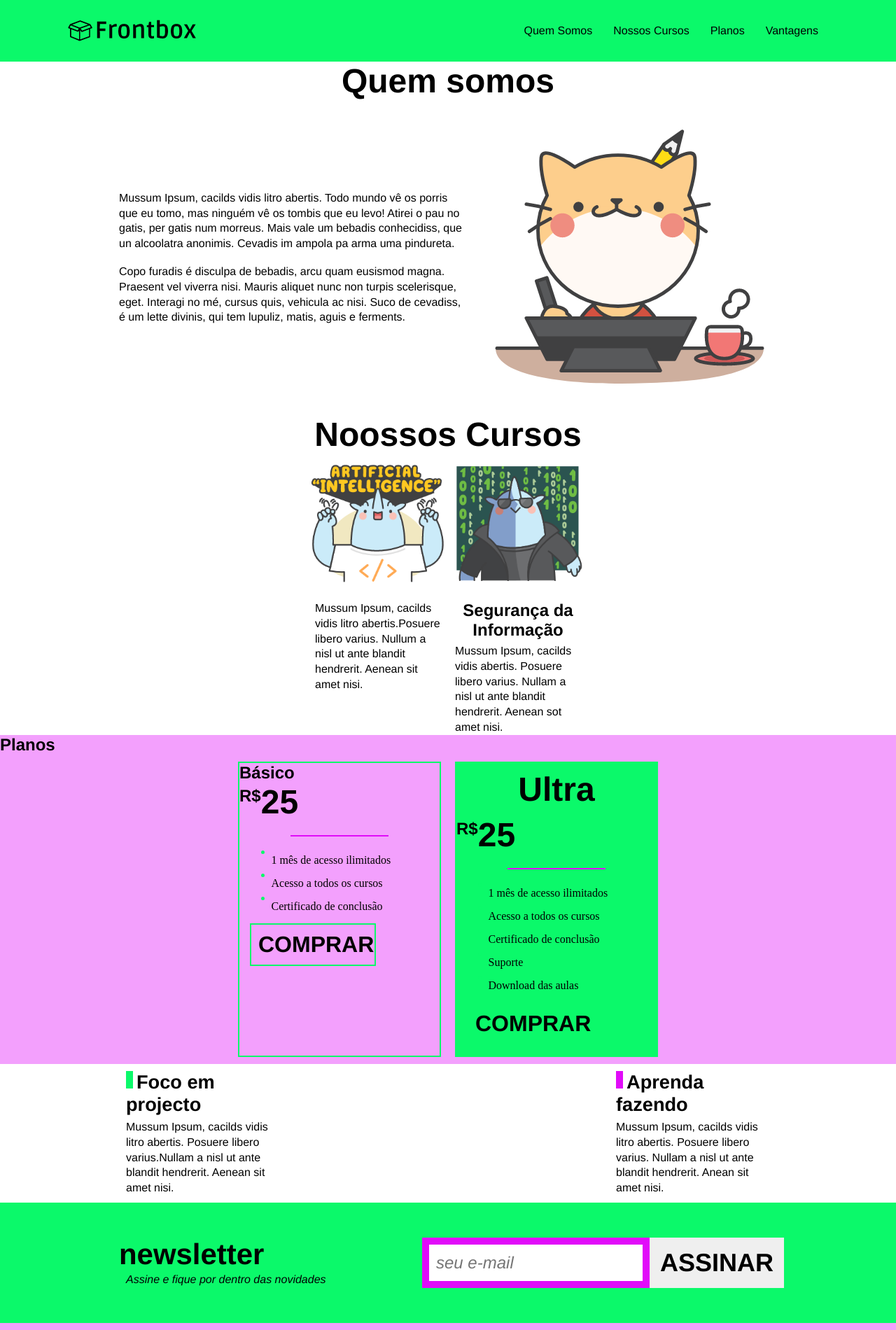
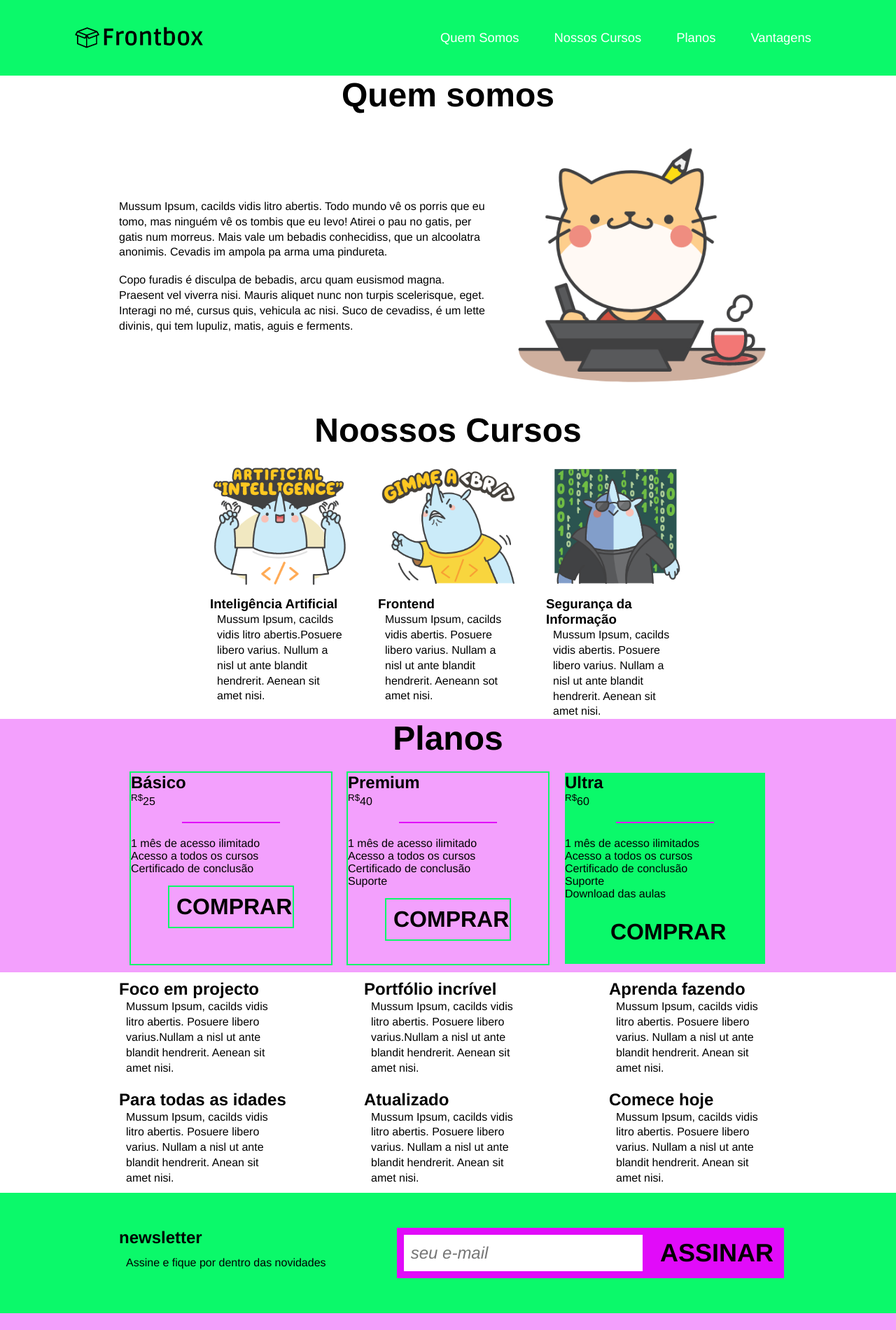
Before and after one commit to Muntinho/Unitel_Code_11, a plain HTML site: page index.html in a window 1280 px wide. Shown: the top 1900 px of the page at 70% size. Drawn offline with Linux system fonts and the light colour scheme.

Commit message:
Projecto Terminado

```diff
--- a/estilo.css
+++ b/estilo.css
@@ -1,10 +1,10 @@
 *{
     box-sizing: border-box;
+    margin: 0;
     padding: 0;
-    margin: 0;
 }
 :root{
-    --tipo-letra: "Nunito", Helvetica, arial, sans-sarif;
+    --tipo-letra: "Nunito",Helvetica, arial,sans-sarif;
     --verde-escuro: #049A40;
     --verde-claro: #0BF96A;
     --rosa-escuro: #E10BF9;
@@ -24,75 +24,21 @@ a{
     background-color: var(--verde-claro);
 }
 .menu{
-    display:flex;
+    display: flex;
     justify-content: space-between;
-    padding: 1.5rem 6rem;
+    align-items: center;
+    flex-wrap: wrap;
 }
 .menu_logo{
+margin: 10px;
+}
+.nav_lista{
     display: flex;
-    align-items: center;
+    list-style: none;
+    flex-wrap: wrap;
 }
-.menu_logo h1{
-    color: #fff;
-}
-.nav{
-    display: flex;
-    align-items: center;
-}
-.nav .nav_lista{
-    display: flex;
-    justify-content: center;
-    list-style: none;
-}
-.nav-item{
-    margin: 0 15px;
-}
-.nav-link{
-    text-decoration: none;
-    font-size: 1.15rem;
-    color: #fff;
-    font-weight: 400;
-}
-.mobile-menu-icon{
-    display: none;
-}
-.mobile-menu{
-    display:none;
-}
-@media screen and (max-width: 730px;) {
-    .nav-bar {
-        padding: 1.5rem 4rem;
-    }
-    .nav-item {
-        display: none;
-    }
-    .login-button {
-        display: none;
-    }
-    .mobile-menu-icon {
-        display: block;
-    }
-    .mobile-menu-icon button {
-        background-color: transparent;
-        border: none;
-        cursor: pointer;
-    }
-    .mobile-menu ul {
-        display: flex;
-        flex-direction: column;
-        text-align: center;
-        padding-bottom: 1rem;
-    }
-    .mobile-menu .nav-item{
-        display: block;
-        padding-top: 1.2rem;
-    }
-    .mobile-menu .login-button{
-        width: 100%;
-    }
-    .open {
-        display: block;
-    }
+.nav_link{
+    padding: 20px 10px;
 }
 .intro{
     font-weight: bold;
@@ -108,14 +54,15 @@ hr{
     width: 140px;
     margin: 20px auto;
 }
+/* quem somos */
 p{
-    line-height: 21.82px;
+    line-height: 21.82px;/* espaçamento entre paragrafo*/
     padding: 0 10px;
 }
 .sessao_titulo{
     text-align: center;
     font-size: 3rem;
-    margin: 0 auto;
+    margin-bottom: 10px;
 }
 .somos{
     max-width: 960px;
@@ -127,26 +74,37 @@ p{
     align-items: center;
 }
 .somos_texto{
+    flex: 6 1 160px;
+}
+.somos_imagem{
     flex: 1 1 350px;
 }
+
 img{
     display: block;
-    max-width: 100%;
+    max-width:100%;
 }
+
+/* Nossos cursos */
+
 .curso_corpo{
     display: flex;
     flex-wrap: wrap;
     justify-content: center;
 }
+
 .curso{
     width: 200px;
-    margin: 0px;
+    margin: 0 20px;
 }
 .curso_titulo{
     font-size: 1.5rem;
     text-align: center;
-    margin: 10px 0 5px;
+    margin: 10px 0 5px 0;
 }
+
+/* Planos */
+
 .planos_corpo{
     max-width: 960px;
     margin: 0 auto;
@@ -154,6 +112,7 @@ img{
     justify-content: center;
     flex-wrap: wrap;
 }
+
 ul{
     list-style: none;
 }
@@ -165,35 +124,41 @@ ul{
     margin: 10px;
     border: 2px solid var(--verde-claro);
 }
-.plano__titulo{
+.plano_titulo{
     font-size: 3rem;
     font-weight: bold;
     text-align: center;
     margin: 10px auto;
 }
-.plano__preco{
+
+.plano_preco{
     font-size: 3rem;
+    font-weight: bold;
     text-align: center;
-    font-weight: bold;
 }
-.plano__preco sup{
+
+.plano_preco sup{
     font-size: 1.5rem;
     top: -20px;
 }
+
 .plano_divisor{
     background-color: var(--verde-claro);
     width: 20px;
     margin: 5px auto;
 }
-.plano-lista{
+
+.plano_lista{
     max-width: 195px;
     margin: 0 auto;
 }
-.plano-lista__item{
+
+.plano-lista_item{
     margin: 10px 0;
     font-family: italic;
 }
-.plano-lista__item::before{
+
+.plano-lista_item::before{
     content: "";
     display: flex;
     width: 5px;
@@ -207,15 +172,20 @@ ul{
     max-width: 180px;
     font-size: 2rem;
     font-weight: bold;
-    margin: 15px;
+    margin: 15px auto;
     padding: 10px;
     text-align: center;
     text-transform: uppercase;
     border: 2px solid var(--verde-claro);
 }
-.plano:last-child{
+.plano:last-child {
     background-color: var(--verde-claro);
+
+    border: 2px solid var(--rosa-claro);
 }
+
+/* vantagens */
+
 .vantagens{
     max-width: 960px;
     margin: 0 auto;
@@ -223,34 +193,42 @@ ul{
     flex-wrap: wrap;
     justify-content: space-between;
 }
+
 .vantagem{
     max-width: 240px;
     margin: 10px;
 }
-.vantagem__titulo{
+
+.vantagem_titulo{
     font-size: 1.7rem;
     margin-bottom: 5px;
     margin-left: 10px;
 }
-.vantagem__titulo::before{
+
+.vantagem_titulo::before{
     content: "";
     display: inline-block;
     width: 10px;
     height: 25px;
     margin-right: 5px;
 }
-.vantagem:nth-of-type(3n+1) .vantagem__titulo::before{
+
+.vantagem:nth-of-type(3n+1) .vantagem_titulo::before{
     background-color: var(--verde-claro);
 }
-.vantagem:nth-of-type(3n+2) .vantagem__titulo::before{
+.vantagem:nth-of-type(3n+2) .vantagem_titulo::before{
     background-color: var(--rosa-escuro);
 }
-.vantagem:nth-of-type(3n+3) .vantagem__titulo::before{
+.vantagem:nth-of-type(3n+3) .vantagem_titulo::before{
     background-color: var(--verde-escuro);
 }
+
+/* newsletter */
+
 .newsletter{
     background-color: var(--verde-claro);
 }
+
 .newsletter-container{
     max-width: 960px;
     margin: 0 auto;
@@ -258,29 +236,33 @@ ul{
     display: flex;
     flex-wrap: wrap;
 }
+
 .newsletter-info{
     padding-left: 10px;
     flex: 1 1 260px;
     flex-wrap: wrap;
-         display: flex;
+    display: flex;
 }
+
 .newsletter-form{
-    padding: 2 1 260px;
+    flex: 2 1 260px;
     display: flex;
-    flex-wrap: bold;
+    flex-wrap: wrap;
 }
-.newsletter-info__titulo{
+
+.newsletter-info_titulo{
     font-size: 2.62rem;
     font-weight: bold;
 }
-.newsletter-info__descricao{
+
+.newsletter-info_descricao{
     font-style: italic;
 }
 .newsletter-form_input{
     flex: 3 1 260px;
     font-size: 1.5rem;
     width: 325px;
-    color: black;
+    color: block;
     font-style: italic;
     font-family: var(--tipo-letra);
     border: 10px solid var(--rosa-escuro);
@@ -288,24 +270,106 @@ ul{
     margin: 0;
     border-radius: 0px;
 }
+
 .newsletter-form_submit{
     width: 192px;
     font-family: var(--tipo-letra);
     font-size: 2.25rem;
     font-weight: bold;
     text-transform: uppercase;
-    color: black;
+    background: var(--rosa-escuro);
+    color: var(--preto);
     cursor: pointer;
     border: none;
     padding: 15px;
 }
+/* footer */
+
 .footer{
     background-color: var(--rosa-claro);
     display: flex;
     justify-content: space-around;
-    padding: 55px calc( (100% - 960px)/2);
+    padding: 55px calc((100% - 960px)/2);
 }
-.footer__copyright, .footer__logo{
+.footer_copyright, .footer_logo{
     padding-left: 10px;
     padding-right: 10px;
 }
+
+.menu{
+    display: flex;
+    justify-content: space-between;
+    padding: 1.5rem 6rem;
+}
+.menu_logo{
+    display: flex;
+    align-items: center;
+}
+.menu_logo h1{
+    color: var(--branco);
+}
+.nav{
+    display: flex;
+    align-items: center;
+}
+.nav .nav_lista{
+    display: flex;
+    justify-content: center;
+    list-style: none;
+}
+.nav-item{
+    margin: 0 15px;
+}
+.nav_link{
+    text-decoration: none;
+    font-size: 1.15rem;
+    color: var(--branco);
+    font-weight: 400;
+}
+
+.mobile-menu-icon{
+    display: none;
+}
+.mobile-menu{
+    display: none;
+}
+
+@media screen and (max-width: 730px){
+    .nav-bar{
+        padding: 1.5rem 4rem;
+    }
+    .nav-item{
+        display: none;
+    }
+    .Login-button{
+        display: none;
+    }
+    .mobile-menu-icon{
+        display:block;
+    }
+    .mobile-menu-icon button{
+        background-color: transparent;
+        border: none;
+        cursor: pointer;
+    }
+    .mobile-menu ul{
+        display: flex;
+        flex-direction: column;
+        text-align: center;
+        padding-bottom: 1rem;
+    }
+    .mobile-menu .nav-item{
+        display:block;
+        padding-top: 1.2rem;
+    }
+    .mobile-menu .Login-button{
+        display:block;
+        padding: 1rem 2rem;
+    }
+    .mobile-menu .Login-button button{
+        width: 100%;
+    }
+    .open{
+        display: block;
+    }
+}
--- a/index.html
+++ b/index.html
@@ -4,8 +4,8 @@
     <meta charset="UTF-8">
     <meta http-equiv="X-UA-Compatible" content="IE=edge">
     <meta name="viewport" content="width=device-width, initial-scale=1.0">
+    <title>FrontBox</title>
     <link rel="stylesheet" href="./estilo.css">
-    <title>FrontBox</title>
 </head>
 <body>
     <header>
@@ -22,6 +22,7 @@
                      <li class="nav-item"><a href="#vantagem" class="nav_link">Vantagens</a></li>
                   </ul>
                 </div>
+
                 <div class="mobile-menu-icon">
                     <button onclick="menuShow()"><img class="icon" src="./img/menu_white_36dp.svg" alt=""></button>
                 </div>
@@ -34,9 +35,10 @@
              <li class="nav-item"><a href="#vantagem" class="nav_link">Vantagens</a></li>
            </ul>
         </div>
+        </div>
     </header>
     <section class="somos" id="somos">
-        <h2 class="sessao_titulo">Quem somos</h2>
+        <h2 class="sessao_titulo"> Quem somos</h2>
         <div class="somos_corpo">
             <div class="somos_texto">
             <p>
@@ -65,40 +67,61 @@
         <div class="curso_corpo">
         <div class="curso">
         <img src="img/ai.png" alt="Inteligência Artificial" class="curso_img"~>
-        <h3 class="curso_titulo"></h3>
-        <p class="curso_descricao">
+        <h3 class="curso__titulo">Inteligência Artificial</h3>
+        <p class="curso__descricao">
             Mussum Ipsum, cacilds vidis litro abertis.Posuere libero varius. Nullum a nisl ut ante blandit hendrerit.
             Aenean
             sit amet nisi.
         </p>
         </div>
         <div class="curso">
+            <img src="img/front.png" alt="Frontend" class="curso__img">
+            <h3 class="curso__titulo">Frontend</h3>
+            <p class="curso__descricao">
+                Mussum Ipsum, cacilds vidis abertis. Posuere libero varius. Nullam a nisl ut ante blandit hendrerit.
+                Aeneann
+                sot amet nisi.
+            </p>
+        </div>
+        <div class="curso">
             <img src="img/seguranca.png" alt="Segurança da Informação" class="curso_img">
-            <h3 class="curso_titulo">Segurança da Informação</h3>
-            <p class="curso_descricao">
+            <h3 class="curso__titulo">Segurança da Informação</h3>
+            <p class="curso__descricao">
                 Mussum Ipsum, cacilds vidis abertis. Posuere libero varius. Nullam a nisl ut ante blandit hendrerit.
                 Aenean
-                sot amet nisi.
+                sit amet nisi.
             </p>
         </div>
     </section>
     <section class="planos" id="planos">
-    <h2 class="sessao_titulos">Planos</h2>
+    <h2 class="sessao_titulo">Planos</h2>
     <div class="planos_corpo">
     <div class="plano">
-    <h2 class="plano_titulo">Básico</h2>
+    <h2 class="plano__titulo">Básico</h2>
     <span class="plano__preco"><sup>R$</sup>25</span>
     <hr class="plano__divisor">
     <ul class="plano-lista">
-        <li class="plano-lista__item">1 mês de acesso ilimitados</li>
+        <li class="plano-lista__item">1 mês de acesso ilimitado</li>
         <li class="plano-lista__item">Acesso a todos os cursos</li>
         <li class="plano-lista__item">Certificado de conclusão</li>
     </ul>
     <a href="#" class="plano__btn-comprar">Comprar</a>
     </div>
     <div class="plano">
+     <h2 class="plano__titulo">Premium</h2>
+     <span class="plano__preco"><sup>R$</sup>40</span>
+     <hr class="plano__divisor">
+     <ul class="plano-lista">
+        <li class="plano-lista__item">1 mês de acesso ilimitado</li>
+        <li class="plano-lista__item">Acesso a todos os cursos</li>
+        <li class="plano-lista__item">Certificado de conclusão</li>
+        <li class="plano-lista__item">Suporte</li>
+     </ul>
+     <a href="#" class="plano__btn-comprar">Comprar</a>
+    </div>
+    <div class="plano">
         <h2 class="plano__titulo">Ultra</h2>
-        <span class="plano__preco"><sup>R$</sup>25</span>
+        <span class="plano__preco"><sup>R$</sup>60</span>
         <hr class="plano__divisor">
         <ul class="plano-lista">
             <li class="plano-lista__item">1 mês de acesso ilimitados</li>
@@ -115,15 +138,37 @@
         <div class="vantagem">
             <h2 class="vantagem__titulo">Foco em projecto</h2>
             <p class="vantagem__descricao">Mussum Ipsum, cacilds vidis litro abertis. Posuere libero varius.Nullam a nisl
-                ut
-                ante blandit hendrerit. Aenean sit
+                ut ante blandit hendrerit. Aenean sit
+                amet nisi.</p>
+        </div>
+        <div class="vantagem">
+            <h2 class="vantagem__titulo">Portfólio incrível</h2>
+            <p class="vantagem__descricao">Mussum Ipsum, cacilds vidis litro abertis. Posuere libero varius.Nullam a nisl
+                ut ante blandit hendrerit. Aenean sit
                 amet nisi.</p>
         </div>
         <div class="vantagem">
             <h2 class="vantagem__titulo">Aprenda fazendo</h2>
             <p class="vantagem__descricao">Mussum Ipsum, cacilds vidis litro abertis. Posuere libero varius. Nullam a nisl
-                ut
-                ante blandit hendrerit. Anean sit
+                ut ante blandit hendrerit. Anean sit
+                amet nisi.</p>
+        </div>
+        <div class="vantagem">
+            <h2 class="vantagem__titulo">Para todas as idades</h2>
+            <p class="vantagem__descricao">Mussum Ipsum, cacilds vidis litro abertis. Posuere libero varius. Nullam a nisl
+                ut ante blandit hendrerit. Anean sit
+                amet nisi.</p>
+        </div>
+        <div class="vantagem">
+            <h2 class="vantagem__titulo">Atualizado</h2>
+            <p class="vantagem__descricao">Mussum Ipsum, cacilds vidis litro abertis. Posuere libero varius. Nullam a nisl
+                ut ante blandit hendrerit. Anean sit
+                amet nisi.</p>
+        </div>
+        <div class="vantagem">
+            <h2 class="vantagem__titulo">Comece hoje</h2>
+            <p class="vantagem__descricao">Mussum Ipsum, cacilds vidis litro abertis. Posuere libero varius. Nullam a nisl
+                ut ante blandit hendrerit. Anean sit
                 amet nisi.</p>
         </div>
     </section>
@@ -145,6 +190,7 @@
             <img src="img/logo.png" alt="Frontbox" class="footer__logo">
         </a>
     </footer>
+    <script src="app.js"></script>
 
 </body>
 </html>
```
Also changed, not shown: app.js (added, +11 -0 lines), index.js (added, +10 -0 lines).
